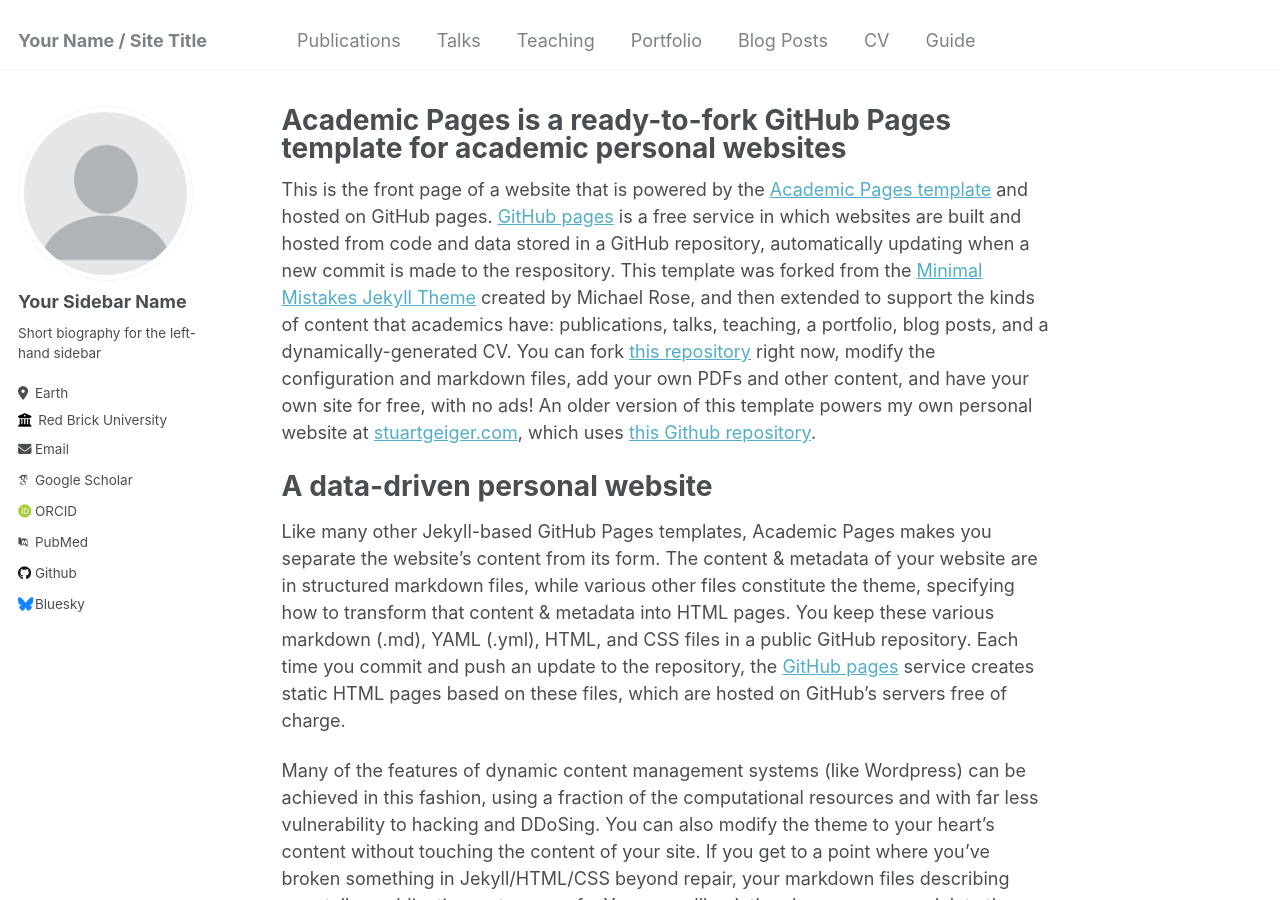
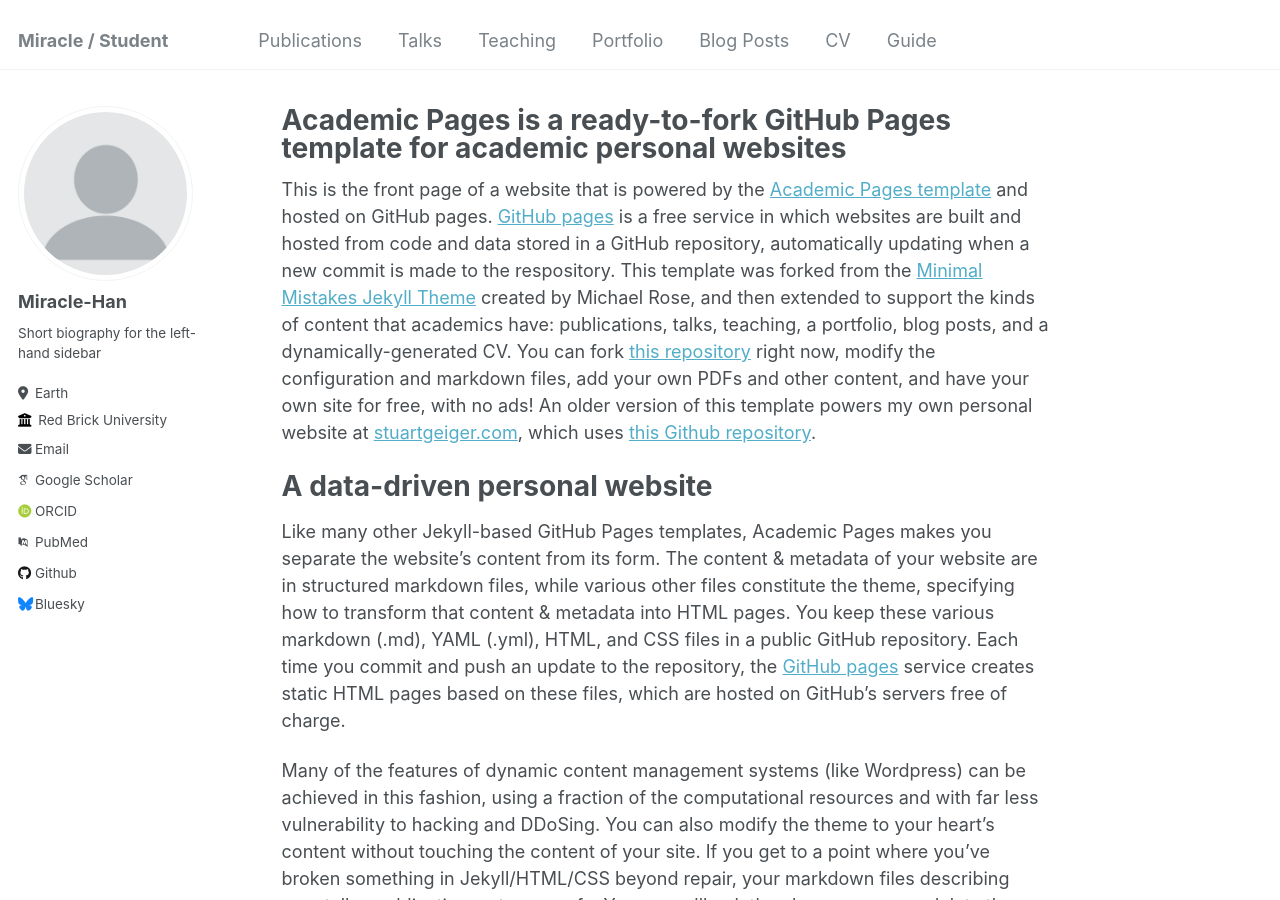
Before and after one commit to Miracle-Han/Miracle-Han.github.io, a Jekyll site: the page built from _pages/about.md, in a window 1280 px wide and 900 px high. Built offline with Jekyll 4.4.1, drawn with Linux system fonts in a browser that asks for light colours; some web fonts are replaced.

Commit message:
Update _config.yml

```diff
--- a/_config.yml
+++ b/_config.yml
@@ -8,7 +8,7 @@
 
 # Basic Site Settings
 locale                   : "en-US"
-title                    : "Your Name / Site Title"
+title                    : "Miracle / Student"
 title_separator          : "-"
 name                     : &name "Your Name"
 description              : &description "personal description"
@@ -22,7 +22,7 @@ repository               : "miracle-han/miracle-han.github.io"
 author:
   # Biographic information
   avatar           : "profile.png"
-  name             : "Your Sidebar Name"
+  name             : "Miracle-Han"
   pronouns         : # example: "she/her"
   bio              : "Short biography for the left-hand sidebar"
   location         : "Earth"
```
